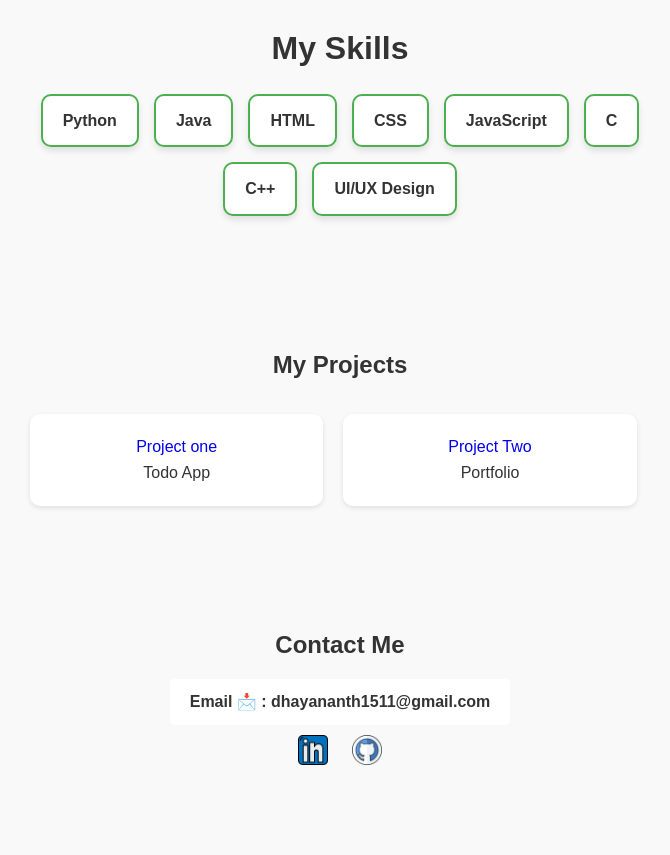
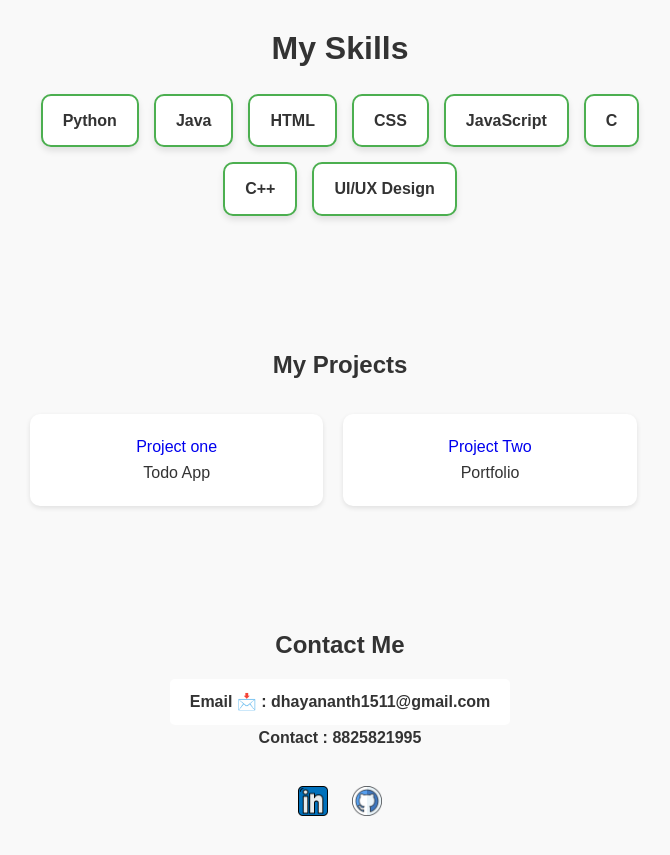
Before and after one commit to Dhayananth1511/Portfolio, a plain HTML site: page index.html in a window 1280 px wide. Shown: the part 643-1498 px from the top of the page, without its empty margins (300-970 px from the left). Drawn offline with Linux system fonts and the light colour scheme.

Commit message:
feed : contact details

```diff
--- a/index.html
+++ b/index.html
@@ -76,6 +76,7 @@
   <section id="contact" class="contact">
     <h2>Contact Me</h2>
     <a href="mailto:dhayananth1511@gmail.com" class="btn">Email 📩 : dhayananth1511@gmail.com</a>
+    <p><b>Contact : 8825821995</b></p>
     <br>
     <a href="https://www.linkedin.com/in/dhayananth-n/"><img src="linkedin_794388.png" id="li"></a>
     <a href="https://github.com/Dhayananth1511"><img src="github_536452.png" id="li"></a>
```
